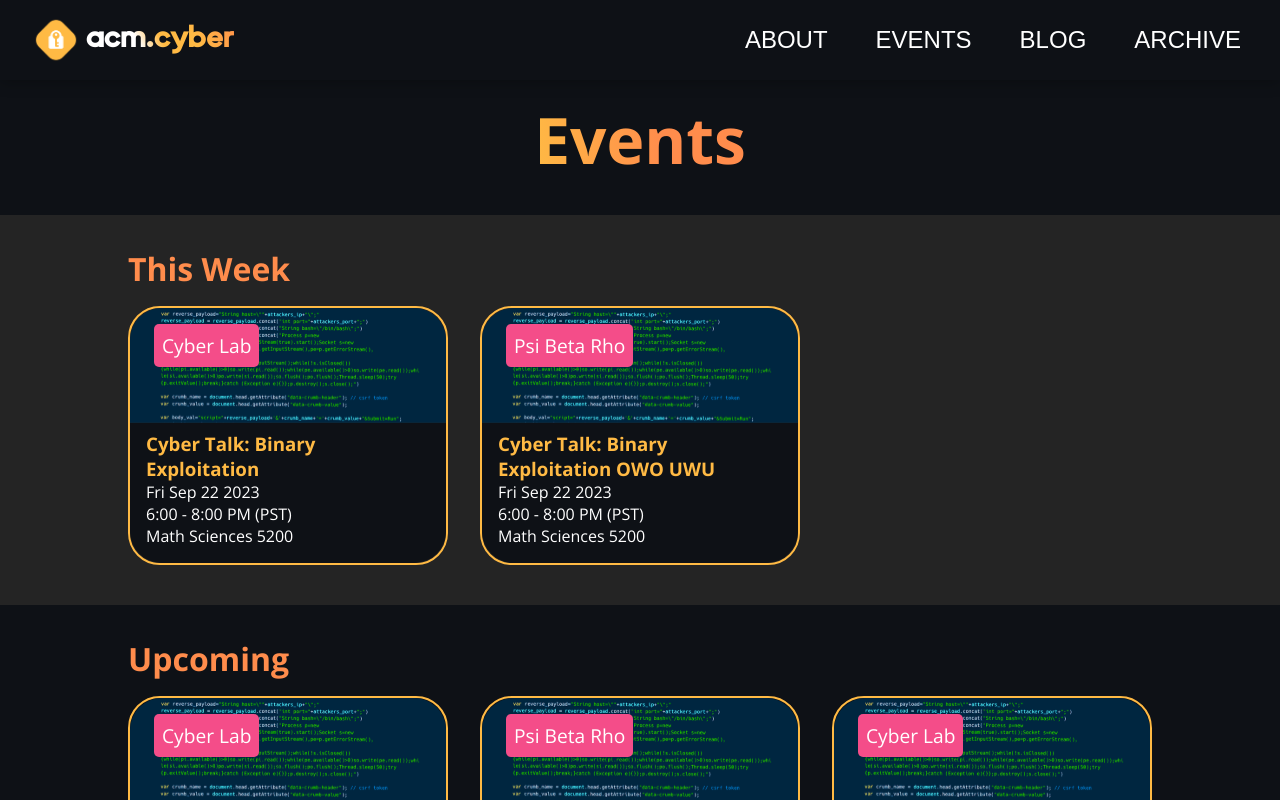
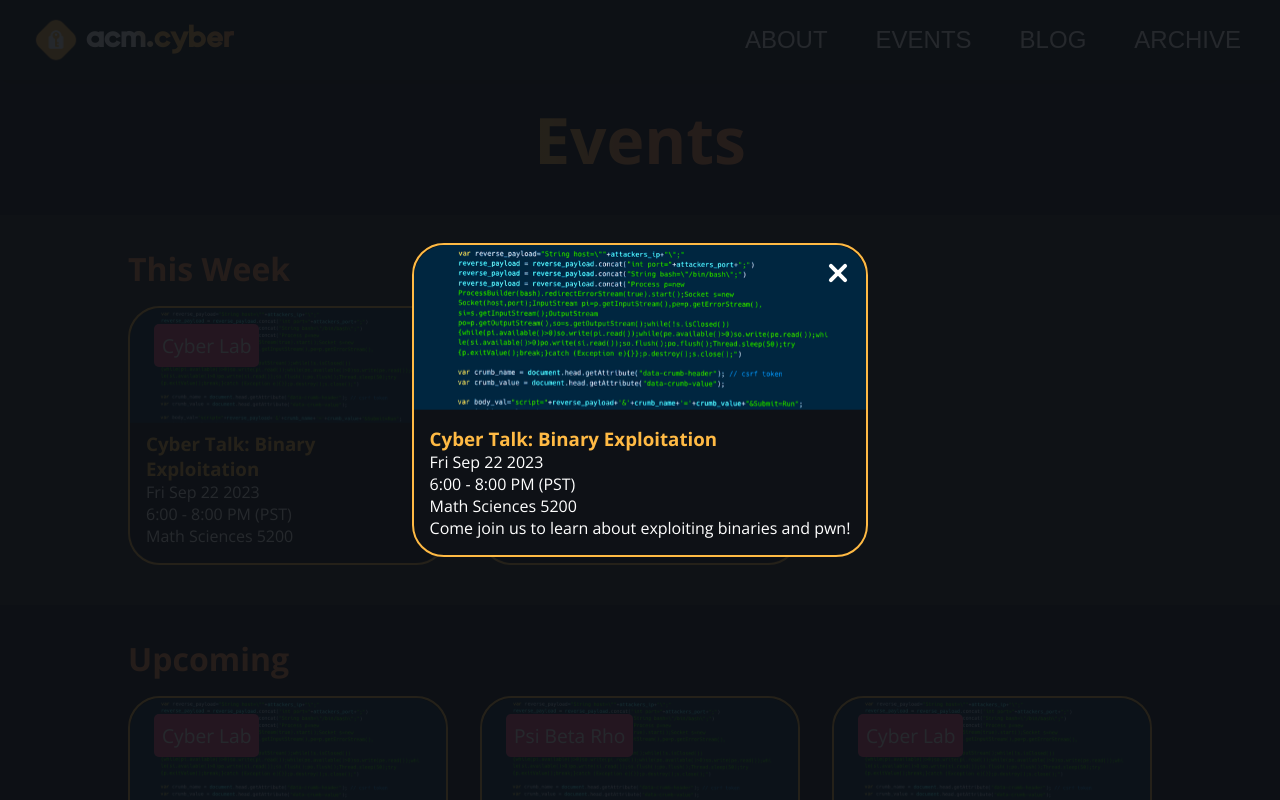
Before and after one commit to uclaacm/acmcyber.com, a Next.js app: page /events in a window 1280 px wide. Built offline with nearby package versions, Linux system fonts and the light colour scheme; a web font is replaced by a local one.

Commit message:
basic popup for events

```diff
--- a/data/events.ts
+++ b/data/events.ts
@@ -7,67 +7,79 @@ export interface Event {
 }
 
 const matsci = 'Math Sciences 5200';
+const cylab = 'Cyber Lab';
+const pbr = 'Psi Beta Rho';
+const defaultDescription = 'Come join us to learn about exploiting binaries and pwn!';
 
 const eventsData: Event[] = [
   {
     name: 'Cyber Talk: Binary Exploitation',
-    type: 'Cyber Lab',
+    description: defaultDescription,
+    type: cylab,
     date: new Date(),
     time: '6:00 - 8:00 PM (PST)',
     location: matsci,
   },
   {
     name: 'Cyber Talk: Binary Exploitation OWO UWU',
-    type: 'Psi Beta Rho',
+    description: defaultDescription,
+    type: pbr,
     date: new Date(),
     time: '6:00 - 8:00 PM (PST)',
     location: matsci,
   },
   {
     name: 'Cyber Talk: Binary Exploitation',
-    type: 'Cyber Lab',
+    description: defaultDescription,
+    type: cylab,
     date: new Date('5/9/23'),
     time: '6:00 - 8:00 PM (PST)',
     location: matsci,
   },
   {
     name: 'Cyber Talk: Binary Exploitation',
-    type: 'Cyber Lab',
+    description: defaultDescription,
+    type: cylab,
     date: new Date('5/9/24'),
     time: '6:00 - 8:00 PM (PST)',
     location: matsci,
   },
   {
     name: 'Cyber Talk: Binary Exploitation',
-    type: 'Psi Beta Rho',
+    description: defaultDescription,
+    type: pbr,
     date: new Date('5/9/24'),
     time: '6:00 - 8:00 PM (PST)',
     location: matsci,
   },
   {
     name: 'Cyber Talk: Binary Exploitation',
-    type: 'Cyber Lab',
+    description: defaultDescription,
+    type: cylab,
     date: new Date('5/9/24'),
     time: '6:00 - 8:00 PM (PST)',
     location: matsci,
   },
   {
     name: 'Cyber Talk: Binary Exploitation',
-    type: 'Cyber Lab',
+    description: defaultDescription,
+    type: cylab,
     date: new Date('5/9/24'),
     time: '6:00 - 8:00 PM (PST)',
     location: matsci,
   },
   {
     name: 'Cyber Talk: Binary Exploitation',
-    type: 'Psi Beta Rho',
+    description: defaultDescription,
+    type: pbr,
     date: new Date('5/9/24'),
     time: '6:00 - 8:00 PM (PST)',
     location: matsci,
   },
   {
     name: 'Cyber Talk: Binary Exploitation',
-    type: 'Cyber Lab',
+    description: defaultDescription,
+    type: cylab,
     date: new Date('5/9/24'),
     time: '6:00 - 8:00 PM (PST)',
     location: matsci,
--- a/pages/events.tsx
+++ b/pages/events.tsx
@@ -6,6 +6,8 @@ import AllEvents from "@/data/events";
 import { styler } from "@/utils";
 
 const s = styler(styles);
+type TEvent = (typeof AllEvents)[0];
+type EventCB = (event: Event) => void;
 
 // from chatgpt
 const isThisWeek = (today: Date, date: Date): bool => {
@@ -23,8 +25,9 @@ const isThisWeek = (today: Date, date: Date): bool => {
 const isFuture = (today: Date, date: Date): bool =>
   !isThisWeek(today, date) && date > today;
 
-const Event = (event: (typeof AllEvents)[0], i: number) => (
-  <a className={s`event-card`} key={i}>
+const Event = (showPopup: EventCB) => (event: TEvent, i: number) =>
+  (
+    <div className={s`event-card`} key={i} onClick={() => showPopup(event)}>
       <span className={s`type`}>{event.type}</span>
       <img src="/images/archive.svg" alt="Placeholder Image" />
       <div className={s`details`}>
@@ -33,14 +36,42 @@ const Event = (event: (typeof AllEvents)[0], i: number) => (
         <div className={s`time`}>{event.time}</div>
         <div className={s`location`}>{event.location}</div>
       </div>
-  </a>
+    </div>
   );
+
+type EventPopupProps = {
+  event: TEvent;
+  close: () => void;
+};
+const EventPopup = ({ close, event }: EventPopupProps) => {
+  const [mounted, setMounted] = useState(false);
+  useEffect(() => setMounted(true), []);
+  return (
+    <div className={s`popup-container ${mounted && "mounted"}`} onClick={close}>
+      <div className={s`popup`}>
+        <div className={s`top-bar`}>
+          <div className={s`x-button`} onClick={close} />
+        </div>
+        <img src="/images/archive.svg" alt="Placeholder Image" />
+        <div className={s`content`}>
+          <h3>{event.name}</h3>
+          <div className={s`date`}>{event.date.toDateString()}</div>
+          <div className={s`time`}>{event.time}</div>
+          <div className={s`location`}>{event.location}</div>
+          <div className={s`description`}>{event.description}</div>
+        </div>
+      </div>
+    </div>
+  );
+};
 
 export default function Events() {
   // when page loads, read from data/events.yml
   // parse all of the events into a list of objects [{event object}, ...]
   // display all of the events in the list (hint: use the map() function)
 
+  const [popup, setPopup] = useState(AllEvents[0]);
+  // const [ popup, setPopup ] = useState(null as TEvent | null);
   const [today, setToday] = useState(new Date());
 
   // reload `today` because page may be accessed at a date later than
@@ -57,17 +88,22 @@ export default function Events() {
         description="Some of the upcoming events for ACM Cyber at UCLA!"
       />
       <div className="page">
+        {popup !== null && (
+          <EventPopup event={popup} close={() => setPopup(null)} />
+        )}
         <div className={s`home`}>
           <h1>Events</h1>
           {/* This Week section */}
           <div className={s`this-week`}>
             <h2>This Week</h2>
-            <div className={s`events`}>{thisWeek.map(Event)}</div>
+            <div className={s`events`}>{thisWeek.map(Event(setPopup))}</div>
           </div>
           {/* Upcoming section */}
           <div className={s`upcoming`}>
             <h2>Upcoming</h2>
-            <div className={s`events`}>{upcomingEvents.map(Event)}</div>
+            <div className={s`events`}>
+              {upcomingEvents.map(Event(setPopup))}
+            </div>
           </div>
         </div>
       </div>
--- a/styles/Events.module.scss
+++ b/styles/Events.module.scss
@@ -14,16 +14,21 @@
   gap: 2rem;
 }
 
+@mixin gold-border {
+  --border-radius: 2rem;
+  box-sizing: border-box;
+  border: 2px solid transparent;
+  border-radius: var(--border-radius);
+  border-color: var(--cyber-gold);
+}
+
 .event-card {
-  --border-radius: 2rem;
+  @include gold-border;
+
   display: flex;
   flex-direction: column;
   gap: 0;
-  box-sizing: border-box;
-  border: 2px solid transparent;
-  border-radius: var(--border-radius);
   width: 20rem;
-  border-color: var(--cyber-gold);
   position: relative;
 }
 
@@ -73,3 +78,97 @@
   border-radius: 5px;
   font-size: larger;
 }
+
+// popup styling, TODO extract to generic component
+// popup-container does the scrim where it covers rest of page, makes it darker
+.popup-container {
+  display: flex;
+  justify-content: center;
+  align-items: center;
+  z-index: 9000; // remove a 0 to make it not cover navbar
+  position: fixed;
+  top: 0;
+  left: 0;
+  width: 100%;
+  height: 100%;
+  background: color-mix(in srgb, var(--soul-dark), transparent 10%);
+
+  // fade-in transition
+  filter: opacity(0);
+  transition: 50ms ease-out;
+}
+.popup-container.mounted {
+  filter: opacity(100%);
+}
+.popup-container.mounted .popup {
+  transform: scale(1);
+}
+
+.popup {
+  @include gold-border;
+
+  position: relative;
+  display: flex;
+  flex-direction: column;
+  gap: 0;
+  justify-content: center;
+  background-color: var(--soul-dark);
+  color: white;
+  min-width: 30vw;
+
+  // start out popup smol, will become beeg when .mounted on popup-container
+  transform-origin: center;
+  transform: scale(0);
+  transition: 50ms ease-out;
+}
+
+.popup .content {
+  padding: 1rem;
+}
+
+.top-bar {
+  position: absolute;
+  top: 0;
+  right: 0;
+  padding: 1rem;
+}
+
+// popup's first child is the x button
+.popup *:nth-child(2) {
+  border-top-left-radius: var(--border-radius);
+  border-top-right-radius: var(--border-radius);
+}
+
+.x-button {
+  --color: white;
+  width: 1.5rem; // pls do not change lol
+  height: 1.5rem; // pls do not change lolz
+  border-radius: 10%;
+  transition: 50ms ease-out;
+}
+.x-button:hover {
+  cursor: pointer;
+  animation: spin 1.5s linear infinite;
+}
+.x-button::after,
+.x-button::before {
+  content: "";
+  display: block;
+  position: absolute;
+  margin-top: 0px;
+  height: 4px; // thickness
+  width: 1.5rem; // length of each x-button
+  background-color: var(--color);
+  border-radius: 2px;
+  transform: translate(0px, 10px) rotate(405deg); // 10px was handpicked :(
+  transition: 50ms ease-out;
+}
+.x-button::after {
+  transform: translate(0px, 10px) rotate(-405deg); // i manually tried every size
+}
+
+@keyframes spin {
+  to {
+    transform: rotate(360deg);
+  }
+}
```
Lines whose indentation alone changed are shown as unchanged.
